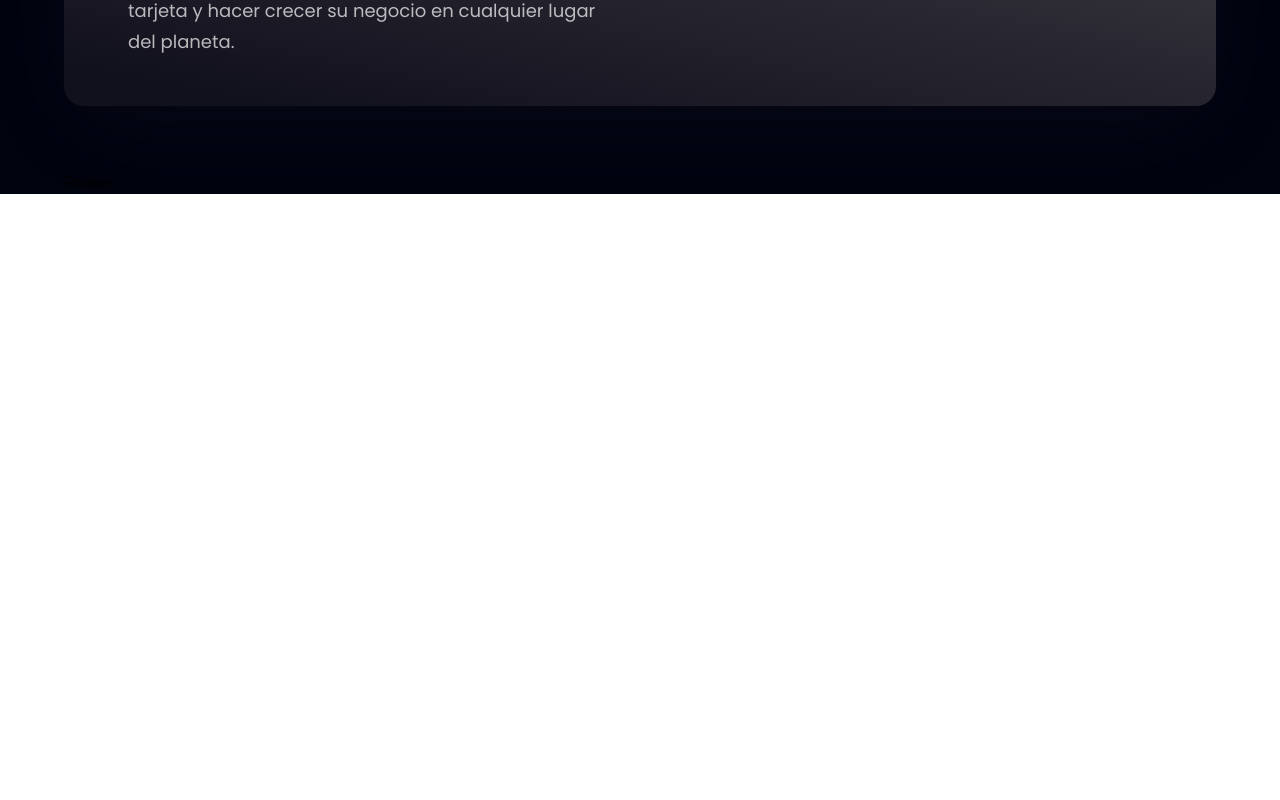
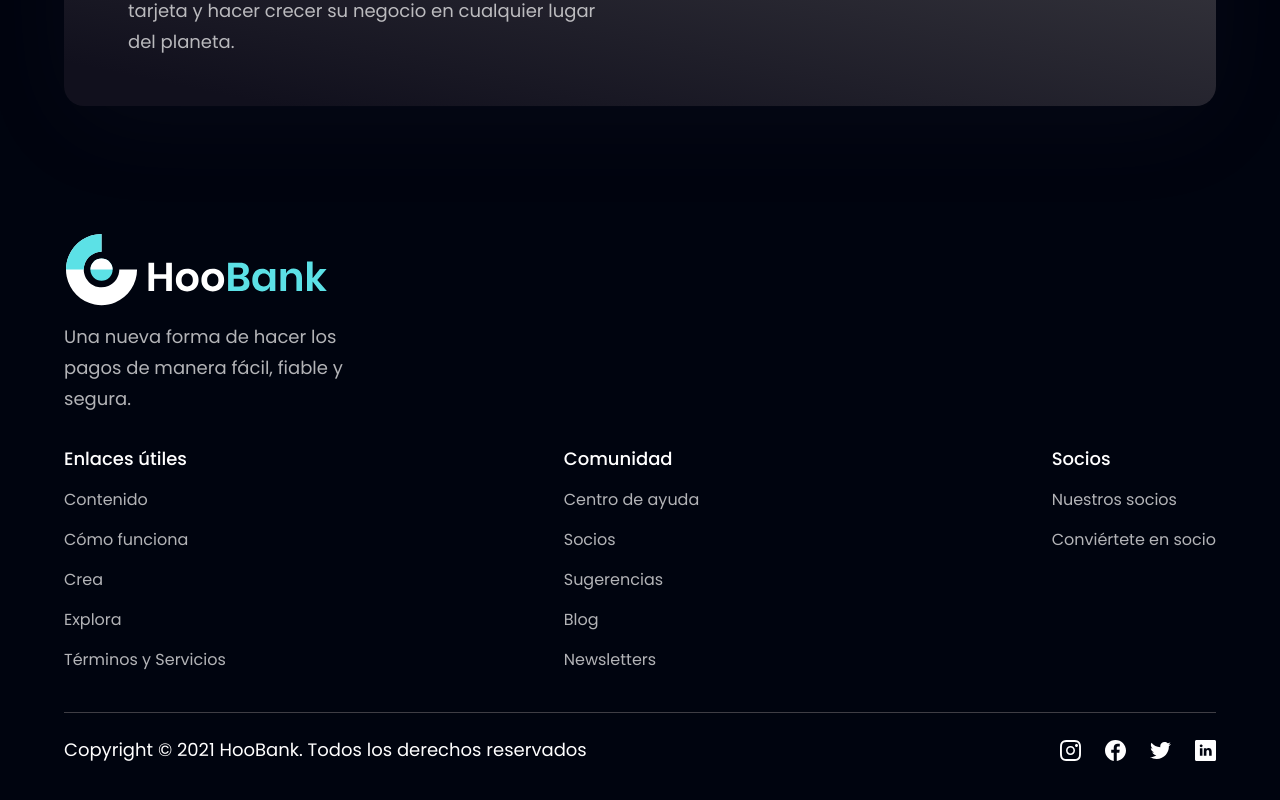
Before and after one commit to develoba/portfolio, a React (Vite) app in the folder globalbank/: page / in a window 1280 px wide. Shown: the part 4446-5246 px from the top of the page. Before the commit the page ends 4640 px from the top, so only its background shows below. Built offline with nearby package versions, Linux system fonts and the light colour scheme.

Commit message:
Complete footer component

```diff
--- a/globalbank/src/components/Footer.jsx
+++ b/globalbank/src/components/Footer.jsx
@@ -1,9 +1,46 @@
 import React from 'react'
+import styles from '../style'
+import { logo } from '../assets'
+import { footerLinks, socialMedia } from '../constants'
 
-const Footer = () => {
-  return (
-    <div>Footer</div>
-  )
-}
+const Footer = () => (
+    <section className={`${styles.flexCenter} ${styles.paddingY} flex-col`}>
+      <div className={`${styles.flexStart} md:flex-row flex-col mb-8 w-full`}>
+        <div className='flex-1 flex flex-col justify-start mr-10'>
+          <img src={logo} alt='hoobank' className='w-[266px] h-[72px] object-contain'/>
+          <p className={`${styles.paragraph} mt-4 max-w-[310px]`}>Una nueva forma de hacer los pagos de manera fácil, fiable y segura.</p>
+        </div>
+      </div>
+
+      <div className='flex-[1.5] w-full flex flex-row justify-between flex-wrap md:mt-0 mt-10'>
+        {footerLinks.map((footerLink) => (
+          <div key={footerLink.key} className='flex flex-col ss:my-0 my-4 min-w-[150px]'>
+            <h4 className='font-poppins font-medium text-[18px] leading-[26px] text-white'>
+              {footerLink.title}
+            </h4>
+            <ul className='list-none mt-4'>
+              {footerLink.links.map((link, index) => (
+                <li key={link.name} className={`font-poppins font-normal text-[16px] leading-[24px] text-dimWhite hover:text-secondary cursor-pointer ${index !== footerLink.links.length - 1 ? 'mb-4' : 'mb-0'}`}>
+                  {link.name}
+                </li>
+              ))}
+            </ul>
+          </div>
+        ))}
+      </div>
+
+      <div className='flex w-full justify-between items-center md:flex-row flex-col pt-6 border-t-[1px] border-t-[#3F3E45] mt-10'>
+        <p className='font-poppins font-normal text-center text-[18px] leading-[26px] text-white'>
+          Copyright &copy; 2021 HooBank. Todos los derechos reservados
+        </p>
+        <div className='flex flex-row md:mt-0 mt-6'>
+          {socialMedia.map((social, index) => (
+            <img key={social.id} src={social.icon} alt={social.id} className={`w-[21px] h-[21px] object-contain cursor-pointer ${index !== socialMedia.length - 1 ? 'mr-6' : 'mr-0'}`} />
+          ))}
+        </div>
+      </div>
+    </section>
+)
+
 
 export default Footer
```
